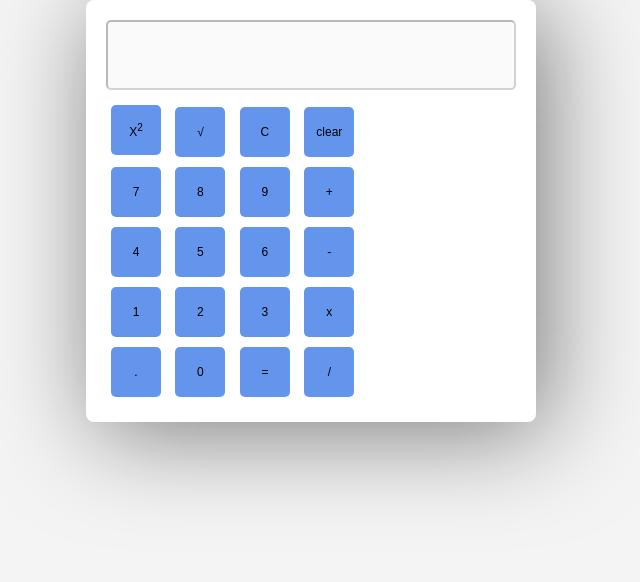
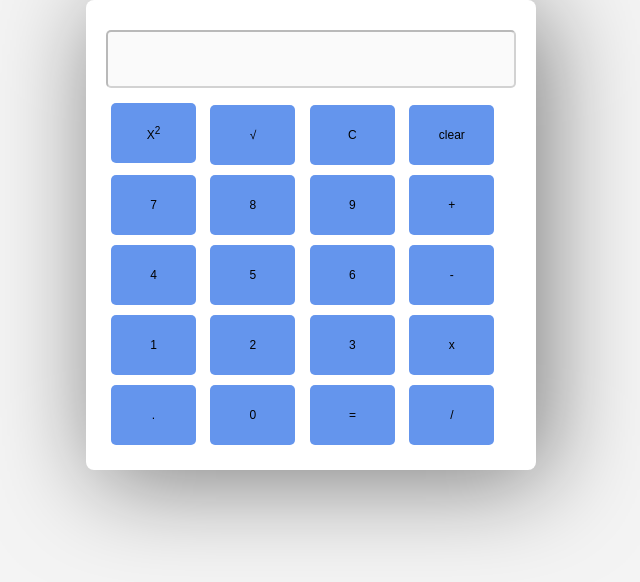
Before and after one commit to Mujeeb218353/Calculator, a plain HTML site: page index.html in a window 1280 px wide. Shown: the whole page, without its empty margins (329-969 px from the left). Drawn offline with Linux system fonts and the light colour scheme.

Commit message:
Update index.html

```diff
--- a/index.html
+++ b/index.html
@@ -16,12 +16,12 @@
         #calculator {
             border-radius: 8px;
             padding: 20px;
+            padding-top: 30px;
             box-shadow: 10px 10px 100px rgba(0, 0, 0, 0.5);
             background-color: #fff;
         }
 
         input {
-            height: 70px;
             margin-bottom: 10px;
             padding: 10px;
             font-size: 30px;
@@ -31,8 +31,8 @@
         }
 
         button {
-            width: 50px;
-            height: 50px;
+            width: 85px;
+            height: 60px;
             font-size: 12px;
             margin: 5px;
             cursor: pointer;
```
